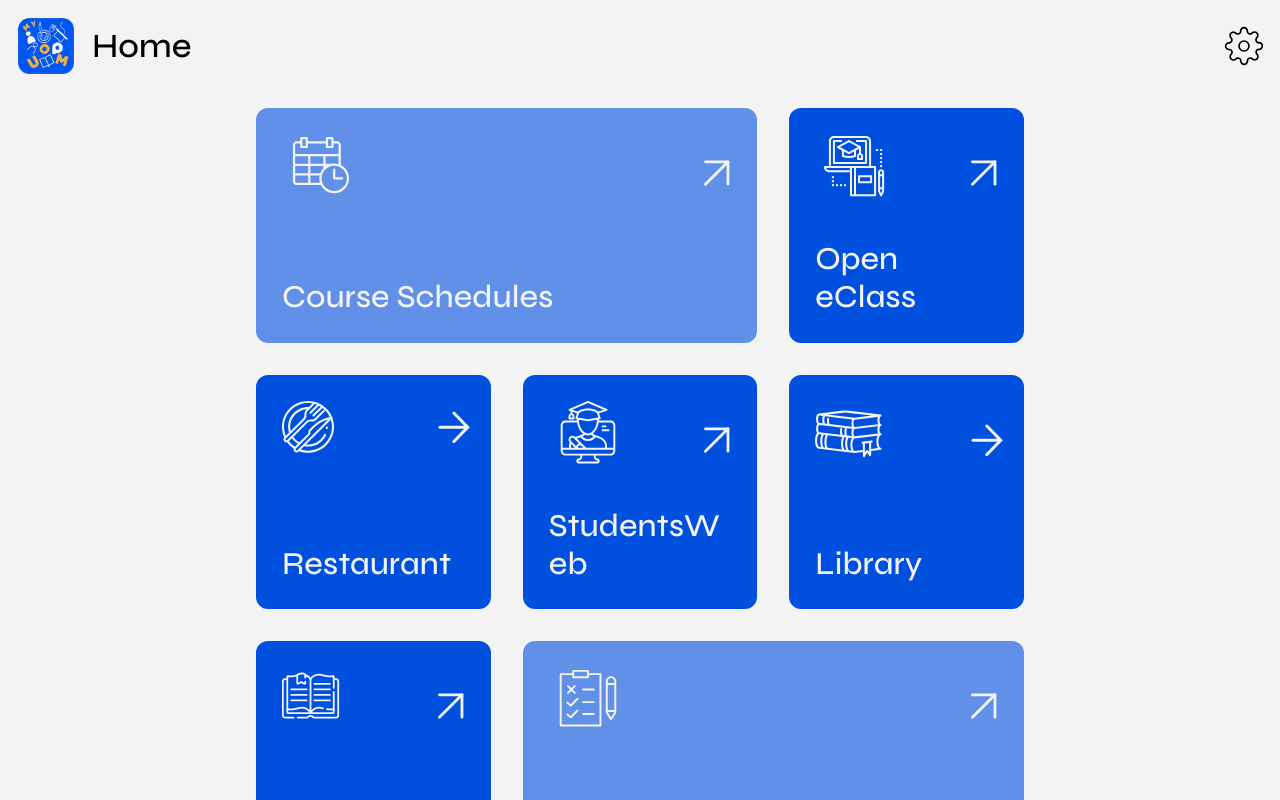
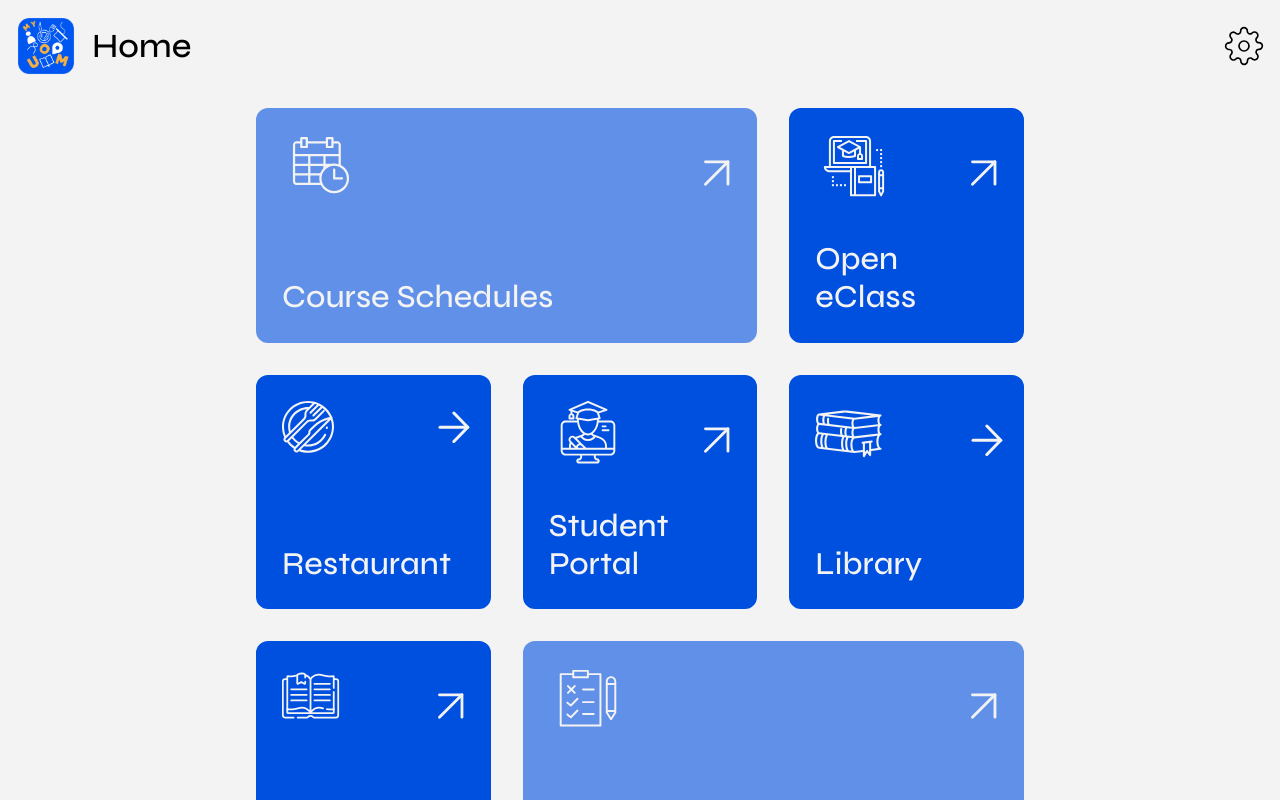
Before and after one commit to open-source-uom/myuom, a React (Create React App) app: page / in a window 1280 px wide. Shown: the top 800 px of the page. Built offline with nearby package versions, Linux system fonts and the light colour scheme.

Commit message:
Fix #3 (#6) Incorrect student portal

```diff
--- a/src/assets/ConfigRoutes.js
+++ b/src/assets/ConfigRoutes.js
@@ -97,9 +97,9 @@ export const Categories = [
     pageToDisplay: <RestaurantPage />,
   },
   {
-    title: "StudentsWeb",
+    title: "Student Portal",
     iconSVG: <StudentInPCIcon />,
-    route: "https://services.uom.gr/unistudent/login.asp",
+    route: "https://sis-portal.uom.gr",
     span: 1,
     isExternal: true,
     requireSelection: false,
```
